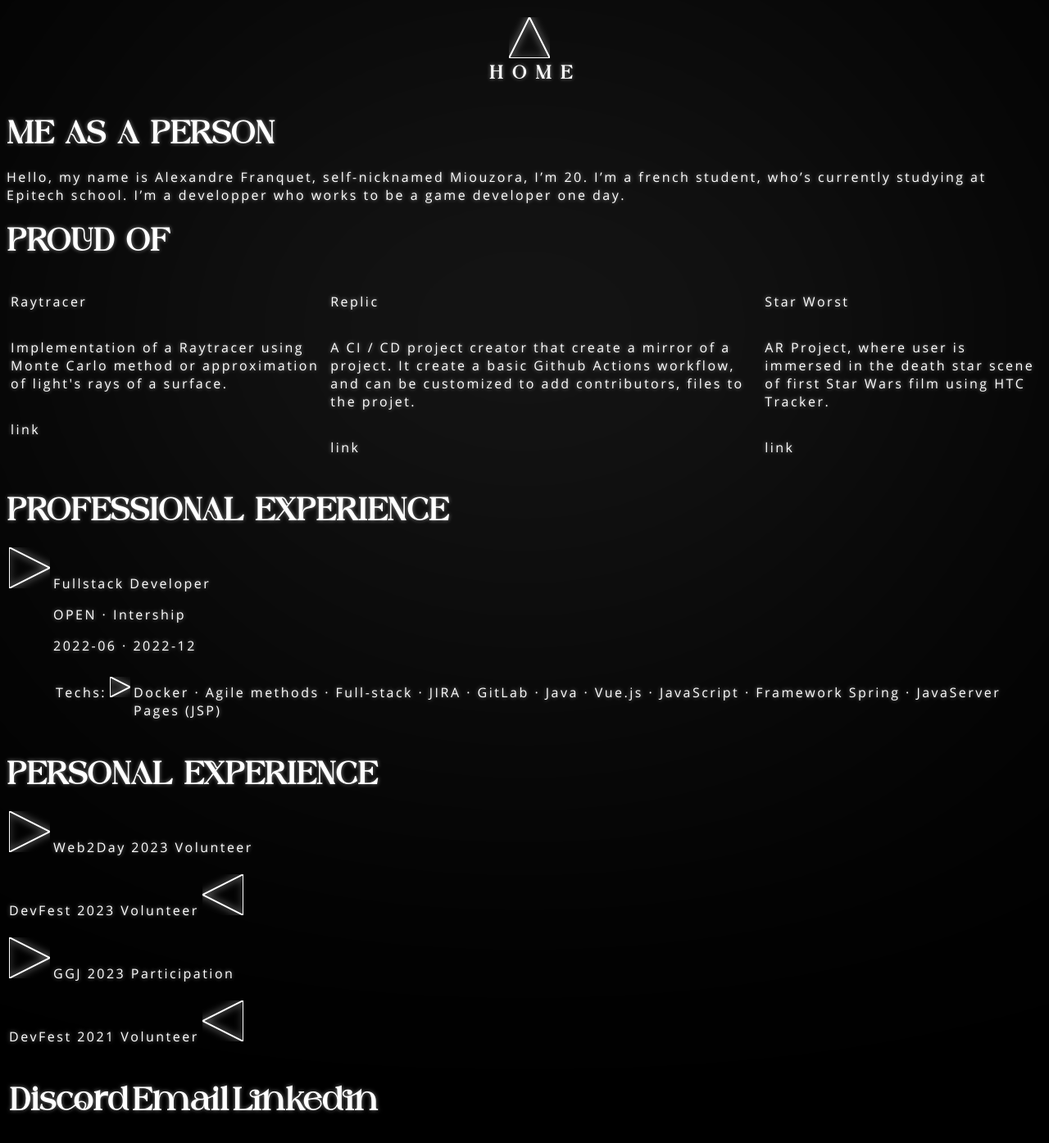
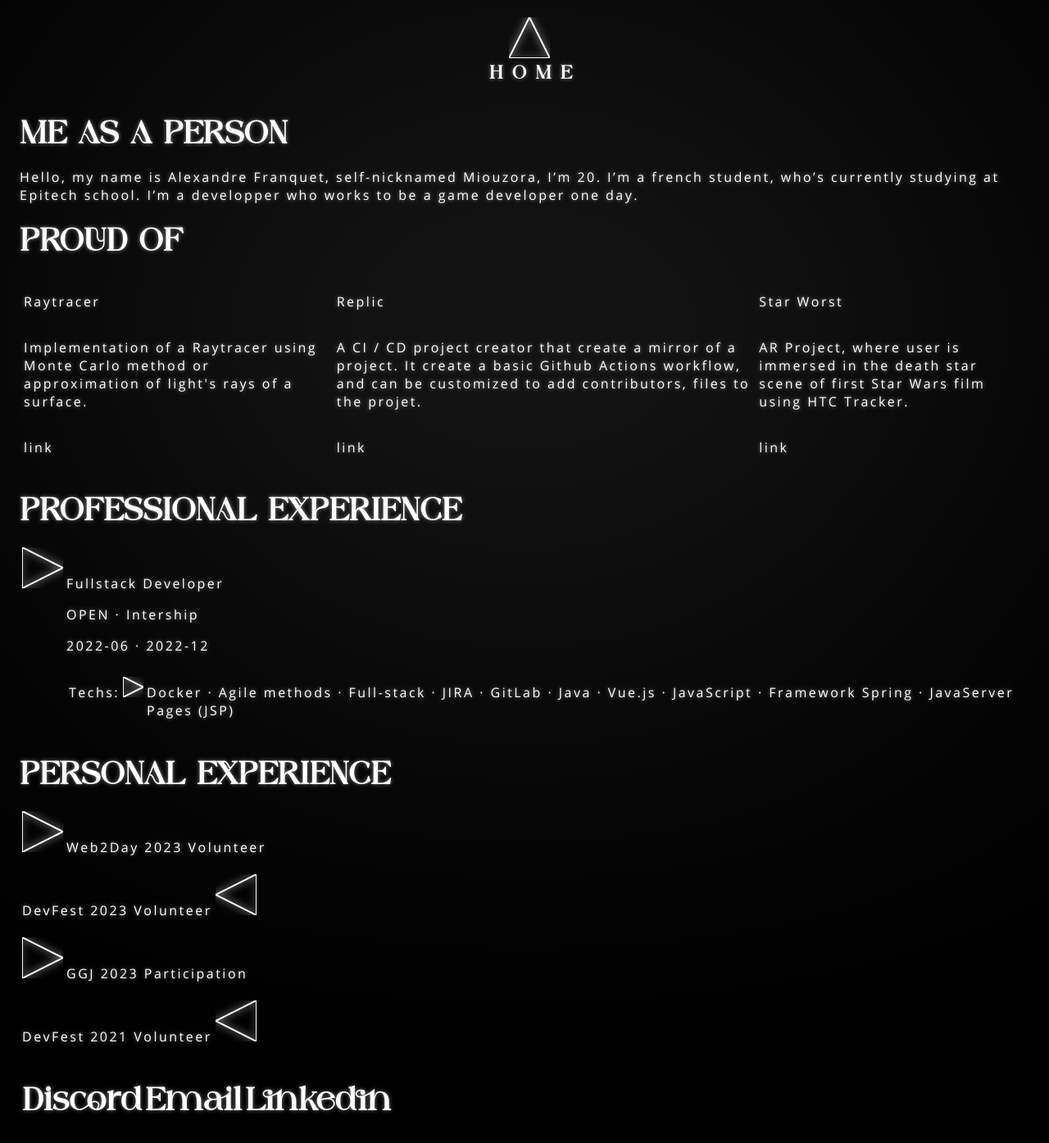
Before and after one commit to Miou-zora/miou-zora.github.io, a React (Create React App) app: page /me in a window 1280 px wide. Shown: the whole page at 82% size. Built offline with nearby package versions, Linux system fonts and the light colour scheme.

Commit message:
feat(me): split into components

```diff
--- /dev/null
+++ b/src/components/Contact.tsx
@@ -0,0 +1,21 @@
+import React from 'react'
+
+export default function Contact(): JSX.Element {
+  return (
+    <div>
+      <table>
+        <tr>
+          <td>
+            <h1>Discord</h1>
+          </td>
+          <td>
+            <h1>Email</h1>
+          </td>
+          <td>
+            <h1>Linkedin</h1>
+          </td>
+        </tr>
+      </table>
+    </div>
+  )
+}
--- /dev/null
+++ b/src/components/MeAsAPerson.tsx
@@ -0,0 +1,10 @@
+import React from 'react'
+
+export default function MeAsAPerson(): JSX.Element {
+  return (
+    <div>
+      <h1>ME AS A PERSON</h1>
+      <p>Hello, my name is Alexandre Franquet, self-nicknamed Miouzora, I’m 20. I’m a french student, who’s currently studying at Epitech school. I’m a developper who works to be a game developer one day.</p>
+    </div>
+  )
+}
--- /dev/null
+++ b/src/components/PersoExp.tsx
@@ -0,0 +1,11 @@
+import React from 'react'
+import PersoList from './PersoList'
+
+export default function PersoExp(): JSX.Element {
+  return (
+    <div>
+      <h1>PERSONAL EXPERIENCE</h1>
+      <PersoList />
+    </div>
+  )
+}
--- /dev/null
+++ b/src/components/ProExp.tsx
@@ -0,0 +1,11 @@
+import React from 'react'
+import ProList from './ProList'
+
+export default function ProExp(): JSX.Element {
+  return (
+    <div>
+      <h1>PROFESSIONAL EXPERIENCE</h1>
+      <ProList />
+    </div>
+  )
+}
--- /dev/null
+++ b/src/components/ProudOf.tsx
@@ -0,0 +1,38 @@
+import React from 'react'
+
+class Project {
+  name: string
+  description: string
+  link: string
+
+  constructor(name: string, description: string, link: string) {
+    this.name = name
+    this.description = description
+    this.link = link
+  }
+}
+
+export default function ProudOf(): JSX.Element {
+  const projects: Project[] = [
+    new Project('Raytracer', 'Implementation of a Raytracer using Monte Carlo method or approximation of light\'s rays of a surface.', 'link'),
+    new Project('Replic', 'A CI / CD project creator that create a mirror of a project. It create a basic Github Actions workflow, and can be customized to add contributors, files to the projet.', 'link'),
+    new Project('Star Worst', 'AR Project, where user is immersed in the death star scene of first Star Wars film using HTC Tracker.', 'link')
+  ]
+
+  return (
+    <div>
+      <h1>PROUD OF</h1>
+      <table>
+        {projects.map((project: Project) => {
+          return (
+            <td key={project.name}>
+              <tr><p>{project.name}</p></tr>
+              <tr><p>{project.description}</p></tr>
+              <tr><p>{project.link}</p></tr>
+            </td>
+          )
+        })}
+      </table>
+    </div>
+  )
+}
--- a/src/pages/Me.tsx
+++ b/src/pages/Me.tsx
@@ -2,64 +2,25 @@ import React from 'react'
 import { Direction } from '../components/Triangle'
 import style from './Me.module.css'
 import PageButtonWithText from '../components/PageButtonWithText'
-import ProList from '../components/ProList'
-import PersoList from '../components/PersoList'
-
-class Project {
-  name: string
-  description: string
-  link: string
-
-  constructor(name: string, description: string, link: string) {
-    this.name = name
-    this.description = description
-    this.link = link
-  }
-}
+import MeAsAPerson from '../components/MeAsAPerson'
+import ProudOf from '../components/ProudOf'
+import ProExp from '../components/ProExp'
+import Contact from '../components/Contact'
+import PersoExp from '../components/PersoExp'
 
 export default function MePage(): JSX.Element {
-  const projects: Project[] = [
-    new Project('Raytracer', 'Implementation of a Raytracer using Monte Carlo method or approximation of light\'s rays of a surface.', 'link'),
-    new Project('Replic', 'A CI / CD project creator that create a mirror of a project. It create a basic Github Actions workflow, and can be customized to add contributors, files to the projet.', 'link'),
-    new Project('Star Worst', 'AR Project, where user is immersed in the death star scene of first Star Wars film using HTC Tracker.', 'link')
-  ]
-
   return (
     <>
       <div className={style.middleButton}>
-        <PageButtonWithText page="/" direction={Direction.Up} text="HOME"/>
+        <PageButtonWithText page="/" direction={Direction.Up} text="HOME" />
       </div>
-      <h1>ME AS A PERSON</h1>
-      <p>Hello, my name is Alexandre Franquet, self-nicknamed Miouzora, I’m 20. I’m a french student, who’s currently studying at Epitech school. I’m a developper who works to be a game developer one day.</p>
-      <h1>PROUD OF</h1>
-      <table>
-        {projects.map((project: Project) => {
-          return (
-            <td key={project.name}>
-              <tr><p>{project.name}</p></tr>
-              <tr><p>{project.description}</p></tr>
-              <tr><p>{project.link}</p></tr>
-            </td>
-          )
-        })}
-      </table>
-      <h1>PROFESSIONAL EXPERIENCE</h1>
-      <ProList/>
-      <h1>PERSONAL EXPERIENCE</h1>
-      <PersoList/>
-      <table>
-        <tr>
-          <td>
-            <h1>Discord</h1>
-          </td>
-          <td>
-            <h1>Email</h1>
-          </td>
-          <td>
-            <h1>Linkedin</h1>
-          </td>
-        </tr>
-      </table>
+      <div style={{ margin: '0 2vh' }}>
+        <MeAsAPerson />
+        <ProudOf />
+        <ProExp />
+        <PersoExp />
+        <Contact />
+      </div>
     </>
   )
 }
```
